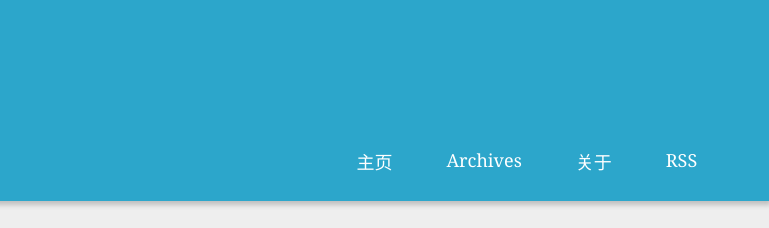
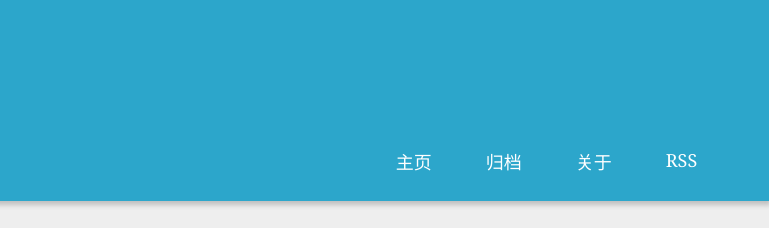
Before and after one commit to TorresYang/TorresYang.github.io, a plain HTML site: page 2016/03/11/hello-world/index.html in a window 1280 px wide. Shown: the top 228 px of the page, 511-1280 px from the left. Drawn offline with nearby package versions, Linux system fonts and the light colour scheme; some packages are replaced by stand-ins of ours; no server answers; a web font is replaced by a local one.

Commit message:
Site updated: 2016-03-12 21:18:21

```diff
--- a/2016/03/11/hello-world/index.html
+++ b/2016/03/11/hello-world/index.html
@@ -54,7 +54,7 @@
 
 						<li><a href="/">主页</a></li>
 
-						<li><a href="/archives">Archives</a></li>
+						<li><a href="/archives">归档</a></li>
 
 						<li><a href="/about">关于</a></li>
 
```
Also changed, not shown: archives/2016/03/index.html (+1 -1 lines), archives/2016/index.html (+1 -1 lines), archives/index.html (+1 -1 lines), index.html (+1 -1 lines).
